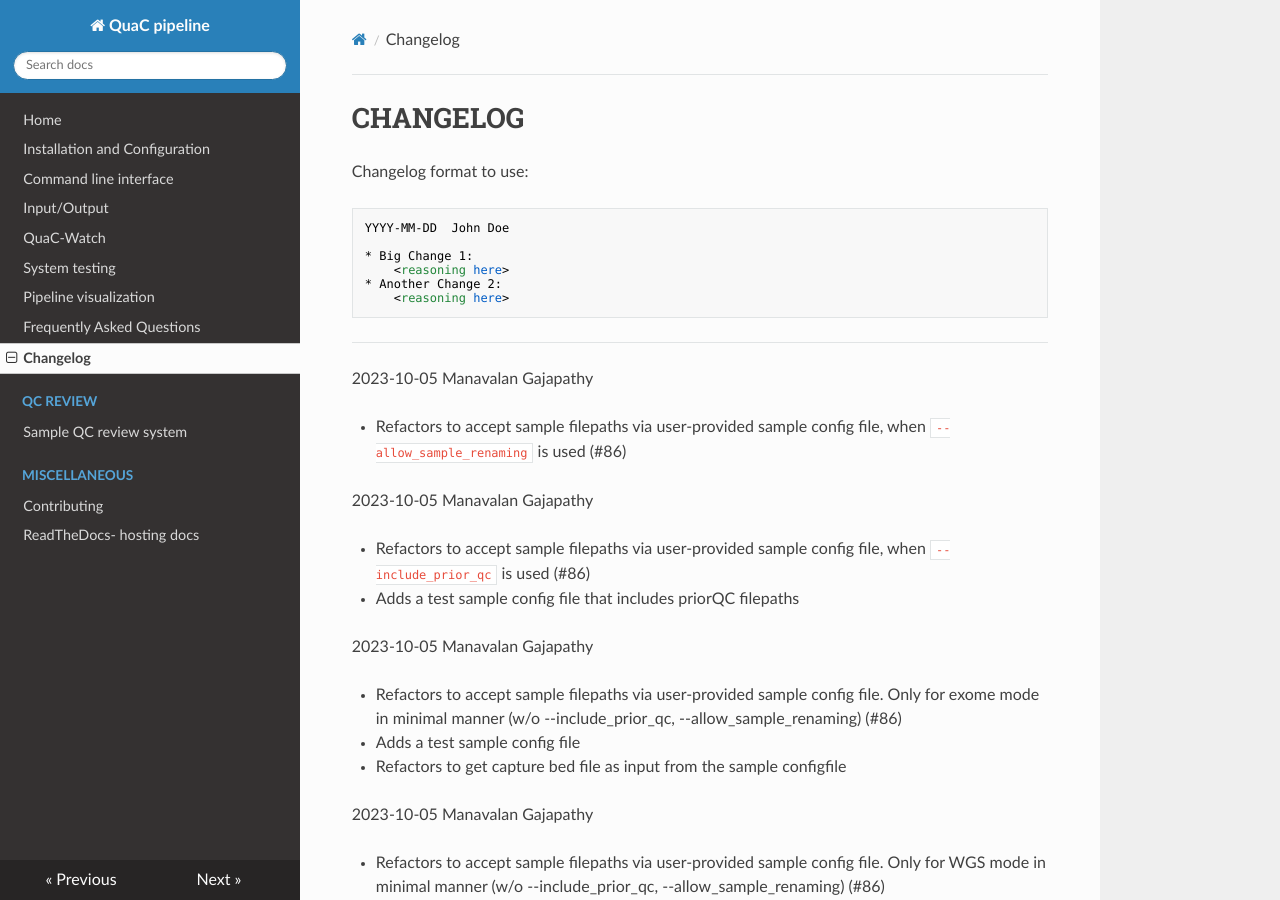
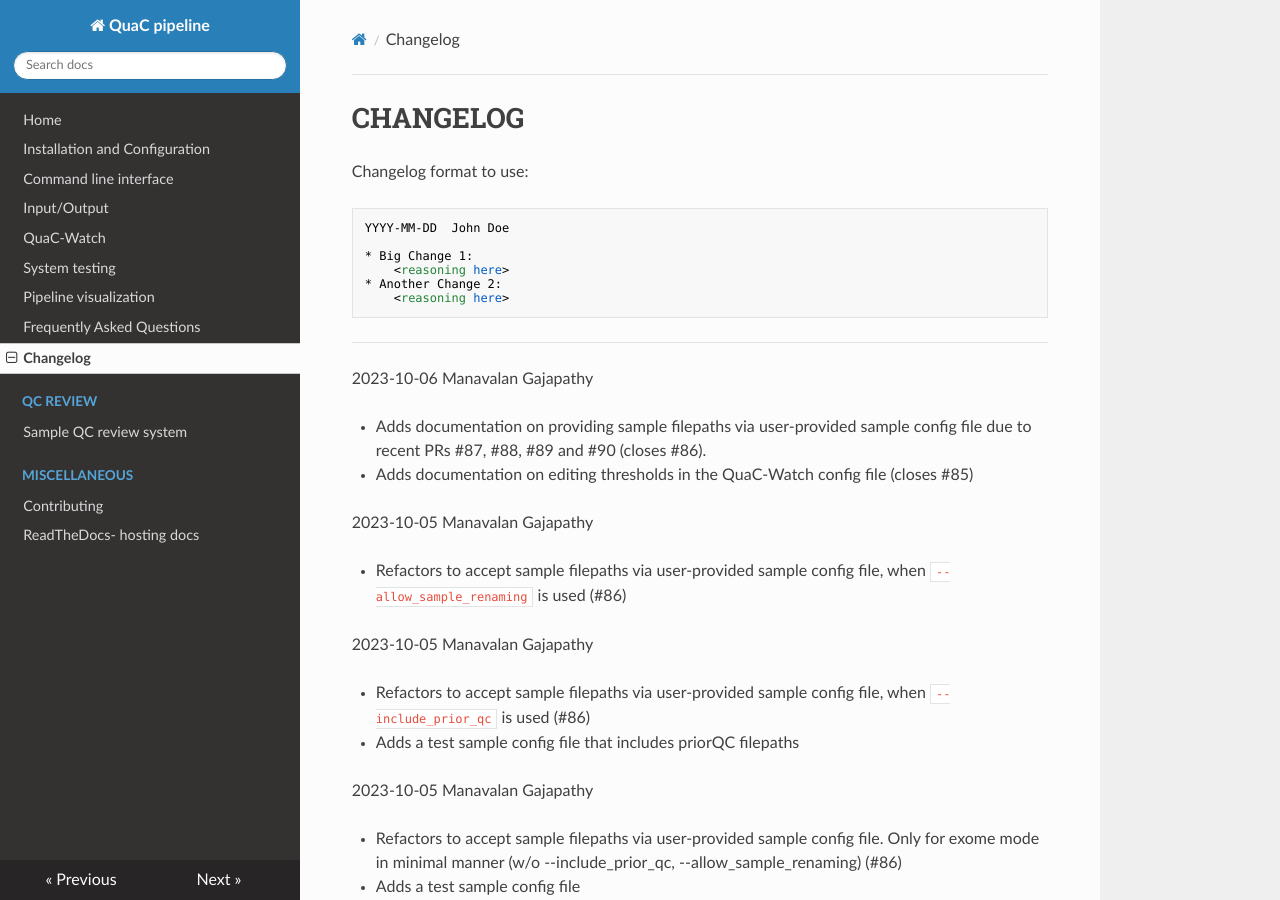
Before and after one commit to uab-cgds-worthey/quac, an MkDocs documentation site: the page built from docs/Changelog.md, in a window 1280 px wide and 900 px high. Built offline with MkDocs 1.6.1, drawn with Linux system fonts in a browser that asks for light colours; nearby versions of some CDN libraries.

Commit message:
updates changelog

````diff
--- a/docs/Changelog.md
+++ b/docs/Changelog.md
@@ -11,6 +11,12 @@ YYYY-MM-DD  John Doe
     <reasoning here>
 ```
 ---
+
+2023-10-06  Manavalan Gajapathy
+
+* Adds documentation on providing sample filepaths via user-provided sample config file due to recent PRs #87, #88, #89
+  and #90 (closes #86).
+* Adds documentation on editing thresholds in the QuaC-Watch config file (closes #85)
 
 2023-10-05  Manavalan Gajapathy
 
````
